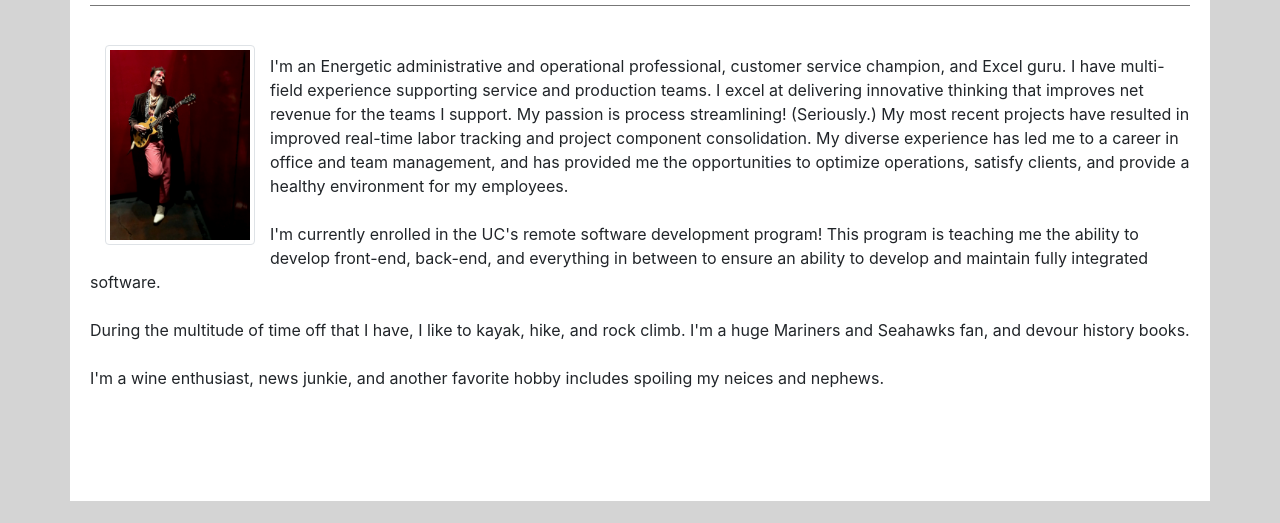
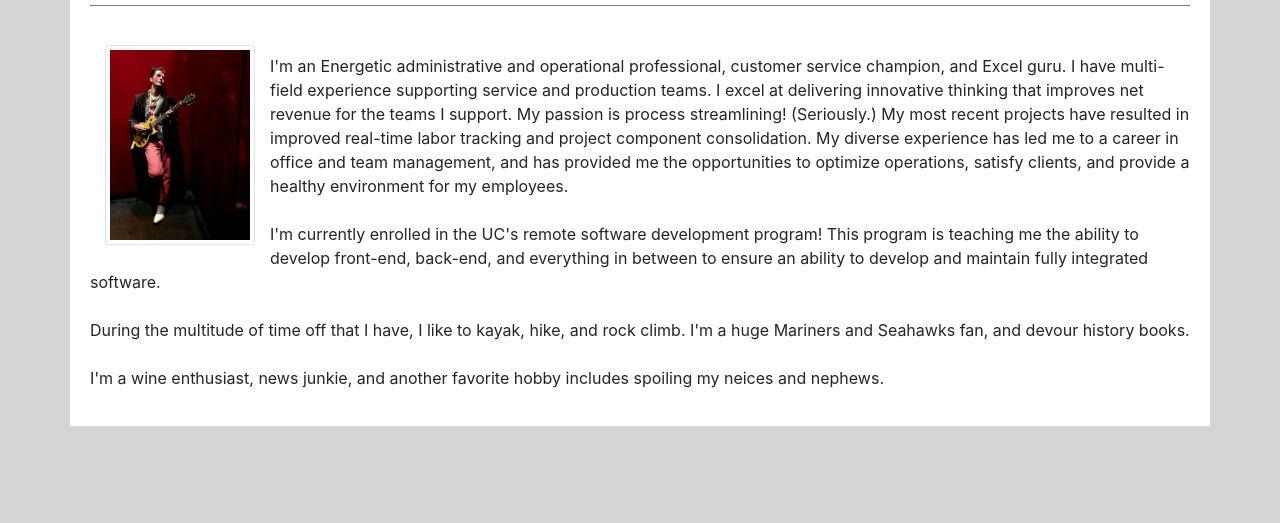
Before and after one commit to KBrummage/BtstrpPrtfl, a plain HTML site: page index.html in a window 1280 px wide. Shown: the part 111-634 px from the top of the page. Drawn offline with nearby package versions, Linux system fonts and the light colour scheme.

Commit message:
cards shrink to size

```diff
--- a/assets/style.css
+++ b/assets/style.css
@@ -66,7 +66,7 @@ margin: 0;
   margin: 50px auto;
   background-color: white!important;
   max-width: 1140px;
-  min-height: calc(100vh - 238px);
+  /* min-height: calc(100vh - 238px); */
   padding: 20px!important;
 
 }
```
